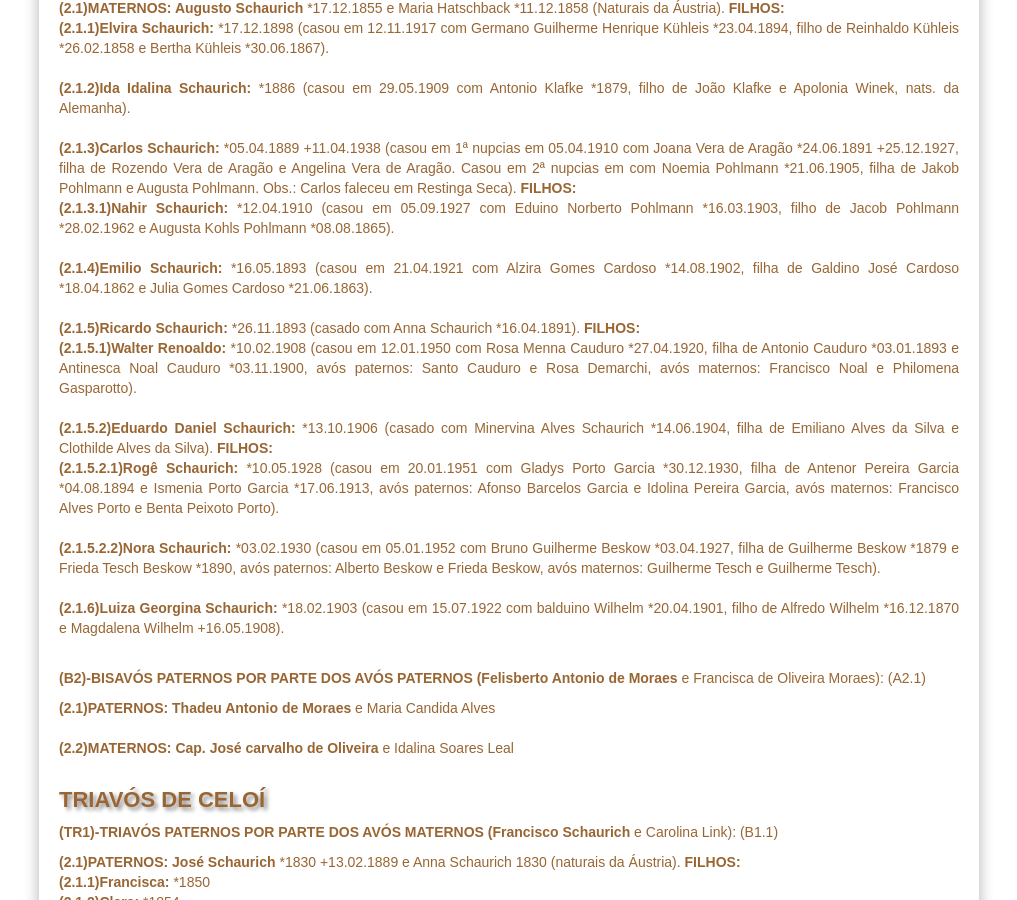
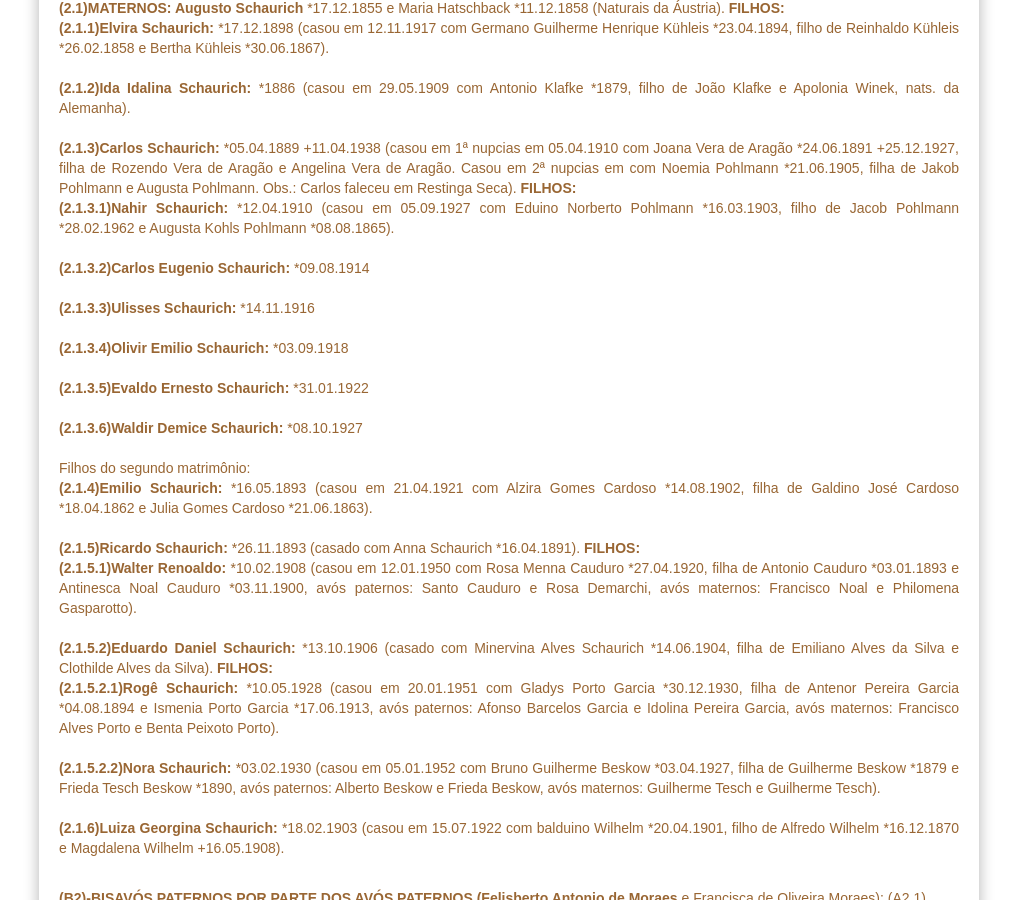
Before and after one commit to claudiovargas1955/claudiovargas1955.github.io, a Jekyll site: the page built from _pages/familia-schaurich.html, in a window 1280 px wide and 900 px high, scrolled down 1449 px. Shown: the whole window, without its empty margins (131-1148 px from the left). Built offline with Jekyll 4.4.1, drawn with Linux system fonts in a browser that asks for light colours; some web fonts are replaced.

Commit message:
Update familia-schaurich.html

```diff
--- a/_pages/familia-schaurich.html
+++ b/_pages/familia-schaurich.html
@@ -228,6 +228,18 @@ Ortiz  avós maternos: José da Silva Moura e Francisca Vargas de Moura RC-83).
            <b>(2.1.3.1)Nahir Schaurich: </b>*12.04.1910 (casou em 05.09.1927 com Eduino Norberto Pohlmann *16.03.1903, filho de Jacob
            Pohlmann *28.02.1962 e Augusta Kohls Pohlmann *08.08.1865). <br><br>
 
+           <b>(2.1.3.2)Carlos Eugenio Schaurich: </b>*09.08.1914<br><br>
+
+           <b>(2.1.3.3)Ulisses Schaurich: </b>*14.11.1916<br><br>
+
+           <b>(2.1.3.4)Olivir Emilio Schaurich: </b>*03.09.1918<br><br>
+
+           <b>(2.1.3.5)Evaldo Ernesto Schaurich: </b>*31.01.1922<br><br>
+
+           <b>(2.1.3.6)Waldir Demice Schaurich: </b>*08.10.1927<br><br>
+
+           Filhos do segundo matrimônio: <br>
+
      <b>(2.1.4)Emilio Schaurich: </b>*16.05.1893 (casou em 21.04.1921 com Alzira Gomes Cardoso *14.08.1902, filha de Galdino José
      Cardoso *18.04.1862 e Julia Gomes Cardoso *21.06.1863).<br><br>
 
```
